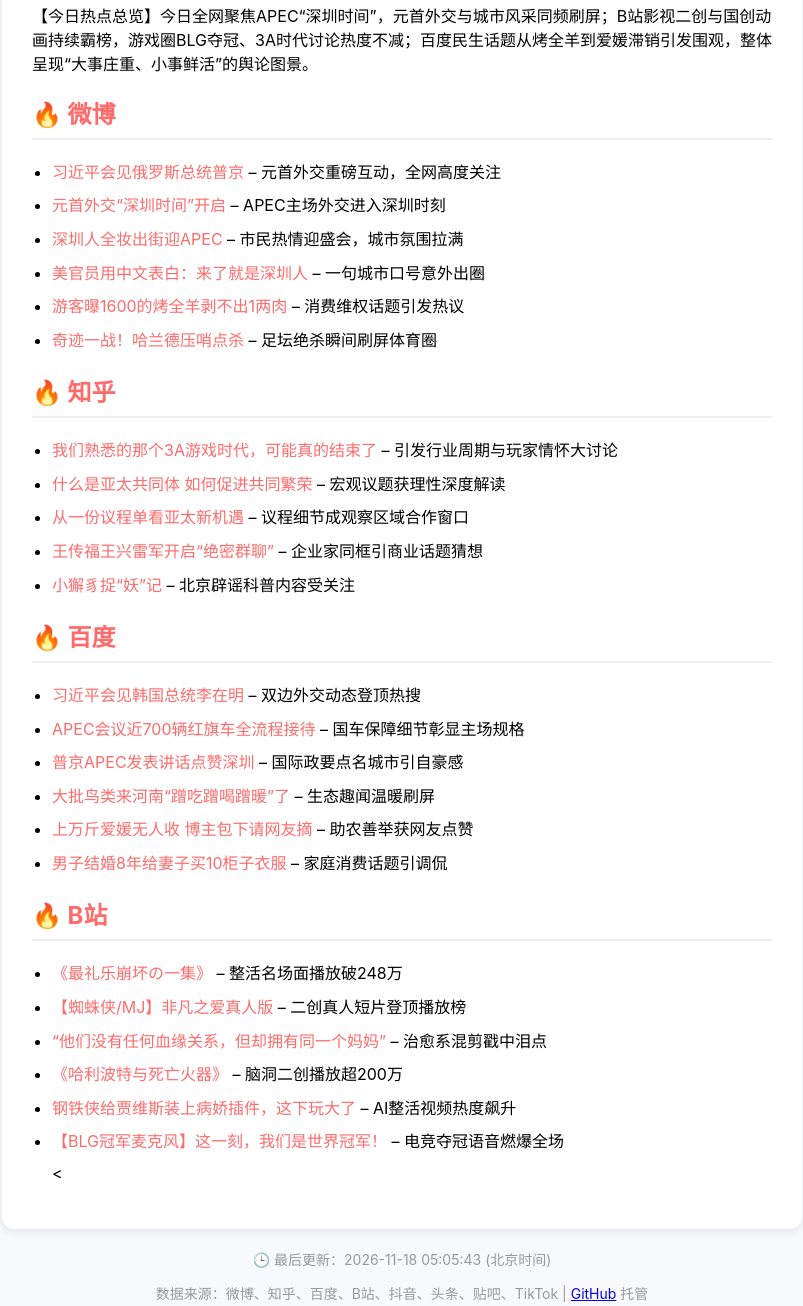
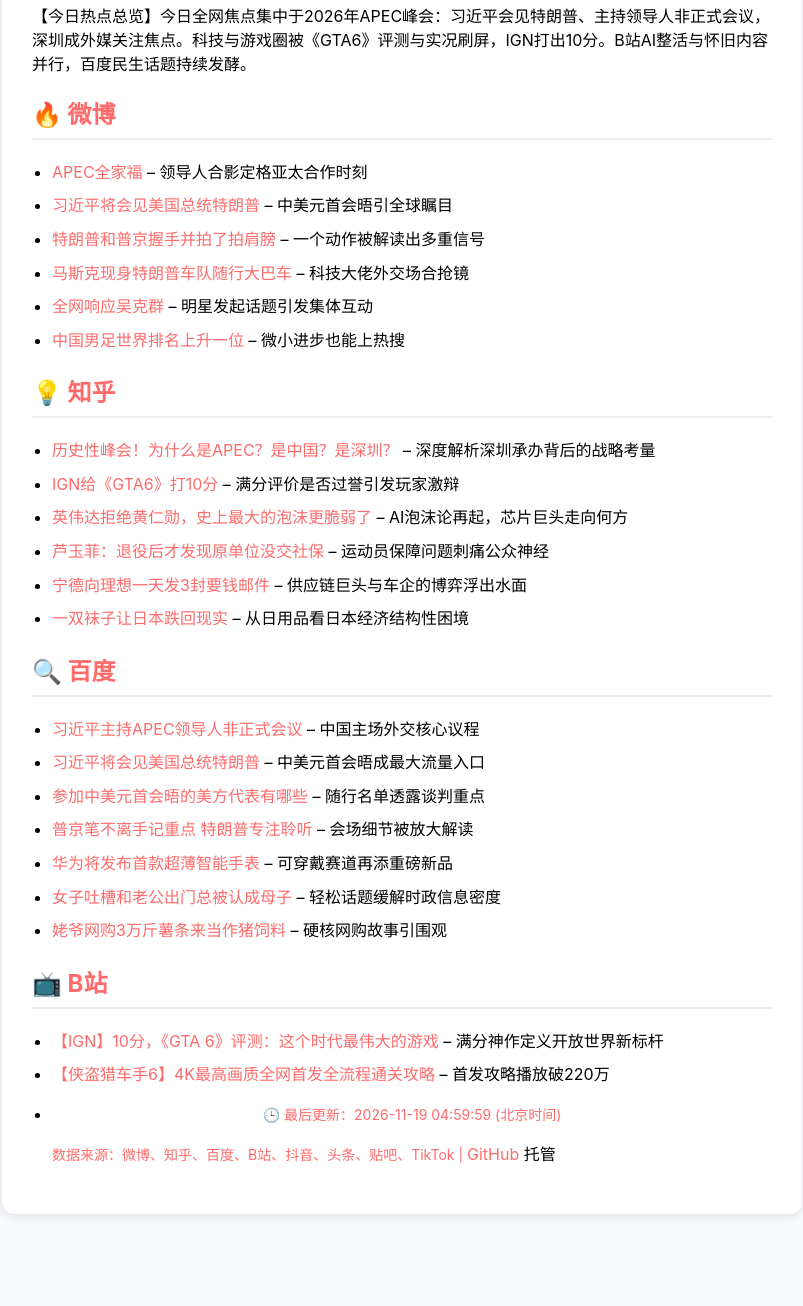
Before and after one commit to hele8406-sketch/daily-trending, a plain HTML site: page docs/index.html in a window 1280 px wide. Shown: the part 223-1529 px from the top of the page, without its empty margins (238-1041 px from the left). After the commit the page ends 1457 px from the top, so only its background shows below. Drawn offline with Linux system fonts and the light colour scheme.

Commit message:
📈 更新热门话题 2026-11-19

```diff
--- a/docs/index.html
+++ b/docs/index.html
@@ -3,7 +3,7 @@
 <head>
   <meta charset="UTF-8">
   <meta name="viewport" content="width=device-width, initial-scale=1.0">
-  <title>每日热门话题 - 2026年11月18日</title>
+  <title>每日热门话题 - 2026年11月19日</title>
   <style>
     body { font-family: -apple-system, BlinkMacSystemFont, "Segoe UI", Roboto, sans-serif; max-width: 800px; margin: 0 auto; padding: 20px; background: #f7f9fc; }
     .header { background: linear-gradient(135deg, #ff6b6b 0%, #feca57 100%); color: white; padding: 30px; border-radius: 12px; margin-bottom: 20px; }
@@ -22,52 +22,50 @@
 <body>
   <div class="header">
     <h1>📈 全网热门话题速览</h1>
-    <p>📅 2026年11月18日 ｜ 基于 DeepSeek 自动整理 ｜ 每日 8:00 更新</p>
+    <p>📅 2026年11月19日 ｜ 基于 DeepSeek 自动整理 ｜ 每日 8:00 更新</p>
   </div>
   <div class="content">
-    <p>【今日热点总览】今日全网聚焦APEC“深圳时间”，元首外交与城市风采同频刷屏；B站影视二创与国创动画持续霸榜，游戏圈BLG夺冠、3A时代讨论热度不减；百度民生话题从烤全羊到爱媛滞销引发围观，整体呈现“大事庄重、小事鲜活”的舆论图景。</p>
+    <p>【今日热点总览】今日全网焦点集中于2026年APEC峰会：习近平会见特朗普、主持领导人非正式会议，深圳成外媒关注焦点。科技与游戏圈被《GTA6》评测与实况刷屏，IGN打出10分。B站AI整活与怀旧内容并行，百度民生话题持续发酵。</p>
 
 <h2>🔥 微博</h2>
 <ul>
-  <li><a href="https://www.baidu.com/s?wd=%E4%B9%A0%E8%BF%91%E5%B9%B3%E4%BC%9A%E8%A7%81%E4%BF%84%E7%BD%97%E6%96%AF%E6%80%BB%E7%BB%9F%E6%99%AE%E4%BA%AC">习近平会见俄罗斯总统普京</a> – 元首外交重磅互动，全网高度关注</li>
-  <li><a href="https://www.baidu.com/s?wd=%E5%85%83%E9%A6%96%E5%A4%96%E4%BA%A4%E2%80%9C%E6%B7%B1%E5%9C%B3%E6%97%B6%E9%97%B4%E2%80%9D%E5%BC%80%E5%90%AF">元首外交“深圳时间”开启</a> – APEC主场外交进入深圳时刻</li>
-  <li><a href="https://www.baidu.com/s?wd=%E6%B7%B1%E5%9C%B3%E4%BA%BA%E5%85%A8%E5%A6%86%E5%87%BA%E8%A1%97%E8%BF%8EAPEC">深圳人全妆出街迎APEC</a> – 市民热情迎盛会，城市氛围拉满</li>
-  <li><a href="https://www.baidu.com/s?wd=%E7%BE%8E%E5%AE%98%E5%91%98%E7%94%A8%E4%B8%AD%E6%96%87%E8%A1%A8%E7%99%BD%EF%BC%9A%E6%9D%A5%E4%BA%86%E5%B0%B1%E6%98%AF%E6%B7%B1%E5%9C%B3%E4%BA%BA">美官员用中文表白：来了就是深圳人</a> – 一句城市口号意外出圈</li>
-  <li><a href="https://www.baidu.com/s?wd=%E6%B8%B8%E5%AE%A2%E6%9B%9D1600%E7%9A%84%E7%83%A4%E5%85%A8%E7%BE%8A%E5%89%A5%E4%B8%8D%E5%87%BA1%E4%B8%A4%E8%82%89">游客曝1600的烤全羊剥不出1两肉</a> – 消费维权话题引发热议</li>
-  <li><a href="https://www.baidu.com/s?wd=%E5%A5%87%E8%BF%B9%E4%B8%80%E6%88%98%EF%BC%81%E5%93%88%E5%85%B0%E5%BE%B7%E5%8E%8B%E5%93%A8%E7%82%B9%E6%9D%80">奇迹一战！哈兰德压哨点杀</a> – 足坛绝杀瞬间刷屏体育圈</li>
+  <li><a href="https://s.weibo.com/weibo?q=APEC%E5%85%A8%E5%AE%B6%E7%A6%8F">APEC全家福</a> – 领导人合影定格亚太合作时刻</li>
+  <li><a href="https://s.weibo.com/weibo?q=%E4%B9%A0%E8%BF%91%E5%B9%B3%E5%B0%86%E4%BC%9A%E8%A7%81%E7%BE%8E%E5%9B%BD%E6%80%BB%E7%BB%9F%E7%89%B9%E6%9C%97%E6%99%AE">习近平将会见美国总统特朗普</a> – 中美元首会晤引全球瞩目</li>
+  <li><a href="https://s.weibo.com/weibo?q=%E7%89%B9%E6%9C%97%E6%99%AE%E5%92%8C%E6%99%AE%E4%BA%AC%E6%8F%A1%E6%89%8B%E5%B9%B6%E6%8B%8D%E4%BA%86%E6%8B%8D%E8%82%A9%E8%86%80">特朗普和普京握手并拍了拍肩膀</a> – 一个动作被解读出多重信号</li>
+  <li><a href="https://s.weibo.com/weibo?q=%E9%A9%AC%E6%96%AF%E5%85%8B%E7%8E%B0%E8%BA%AB%E7%89%B9%E6%9C%97%E6%99%AE%E8%BD%A6%E9%98%9F%E9%9A%8F%E8%A1%8C%E5%A4%A7%E5%B7%B4%E8%BD%A6">马斯克现身特朗普车队随行大巴车</a> – 科技大佬外交场合抢镜</li>
+  <li><a href="https://s.weibo.com/weibo?q=%E5%85%A8%E7%BD%91%E5%93%8D%E5%BA%94%E5%90%B4%E5%85%8B%E7%BE%A4">全网响应吴克群</a> – 明星发起话题引发集体互动</li>
+  <li><a href="https://s.weibo.com/weibo?q=%E4%B8%AD%E5%9B%BD%E7%94%B7%E8%B6%B3%E4%B8%96%E7%95%8C%E6%8E%92%E5%90%8D%E4%B8%8A%E5%8D%87%E4%B8%80%E4%BD%8D">中国男足世界排名上升一位</a> – 微小进步也能上热搜</li>
 </ul>
 
-<h2>🔥 知乎</h2>
+<h2>💡 知乎</h2>
 <ul>
-  <li><a href="https://www.bilibili.com/video/BV1cUsu6ZEYp">我们熟悉的那个3A游戏时代，可能真的结束了</a> – 引发行业周期与玩家情怀大讨论</li>
-  <li><a href="https://www.baidu.com/s?wd=%E4%BB%80%E4%B9%88%E6%98%AF%E4%BA%9A%E5%A4%AA%E5%85%B1%E5%90%8C%E4%BD%93+%E5%A6%82%E4%BD%95%E4%BF%83%E8%BF%9B%E5%85%B1%E5%90%8C%E7%B9%81%E8%8D%A3">什么是亚太共同体 如何促进共同繁荣</a> – 宏观议题获理性深度解读</li>
-  <li><a href="https://www.baidu.com/s?wd=%E4%BB%8E%E4%B8%80%E4%BB%BD%E8%AE%AE%E7%A8%8B%E5%8D%95%E7%9C%8B%E4%BA%9A%E5%A4%AA%E6%96%B0%E6%9C%BA%E9%81%87">从一份议程单看亚太新机遇</a> – 议程细节成观察区域合作窗口</li>
-  <li><a href="https://www.baidu.com/s?wd=%E7%8E%8B%E4%BC%A0%E7%A6%8F%E7%8E%8B%E5%85%B4%E9%9B%B7%E5%86%9B%E5%BC%80%E5%90%AF%E2%80%9C%E7%BB%9D%E5%AF%86%E7%BE%A4%E8%81%8A%E2%80%9D">王传福王兴雷军开启“绝密群聊”</a> – 企业家同框引商业话题猜想</li>
-  <li><a href="https://www.baidu.com/s?wd=%E5%B0%8F%E7%8D%AC%E8%B1%B8%E6%8D%89%E2%80%9C%E5%A6%96%E2%80%9D%E8%AE%B0">小獬豸捉“妖”记</a> – 北京辟谣科普内容受关注</li>
+  <li><a href="https://www.zhihu.com/search?q=APEC%E4%B8%BA%E4%BB%80%E4%B9%88%E9%80%89%E6%B7%B1%E5%9C%B3">历史性峰会！为什么是APEC？是中国？是深圳？</a> – 深度解析深圳承办背后的战略考量</li>
+  <li><a href="https://www.zhihu.com/search?q=GTA6%E8%AF%84%E6%B5%8B">IGN给《GTA6》打10分</a> – 满分评价是否过誉引发玩家激辩</li>
+  <li><a href="https://www.zhihu.com/search?q=%E8%8B%B1%E4%BC%9F%E8%BE%BE%E6%8B%92%E7%BB%9D%E9%BB%84%E4%BB%81%E5%8B%8B">英伟达拒绝黄仁勋，史上最大的泡沫更脆弱了</a> – AI泡沫论再起，芯片巨头走向何方</li>
+  <li><a href="https://www.zhihu.com/search?q=%E8%8A%A6%E7%8E%89%E8%8F%B2%E9%80%80%E5%BD%B9%E5%90%8E%E5%8F%91%E7%8E%B0%E5%8E%9F%E5%8D%95%E4%BD%8D%E6%B2%A1%E4%BA%A4%E7%A4%BE%E4%BF%9D">芦玉菲：退役后才发现原单位没交社保</a> – 运动员保障问题刺痛公众神经</li>
+  <li><a href="https://www.zhihu.com/search?q=%E5%AE%81%E5%BE%B7%E5%90%91%E7%90%86%E6%83%B3%E4%B8%80%E5%A4%A9%E5%8F%913%E5%B0%81%E8%A6%81%E9%92%B1%E9%82%AE%E4%BB%B6">宁德向理想一天发3封要钱邮件</a> – 供应链巨头与车企的博弈浮出水面</li>
+  <li><a href="https://www.zhihu.com/search?q=%E4%B8%80%E5%8F%8C%E8%A2%9C%E5%AD%90%E8%AE%A9%E6%97%A5%E6%9C%AC%E8%B7%8C%E5%9B%9E%E7%8E%B0%E5%AE%9E">一双袜子让日本跌回现实</a> – 从日用品看日本经济结构性困境</li>
 </ul>
 
-<h2>🔥 百度</h2>
+<h2>🔍 百度</h2>
 <ul>
-  <li><a href="https://www.baidu.com/s?wd=%E4%B9%A0%E8%BF%91%E5%B9%B3%E4%BC%9A%E8%A7%81%E9%9F%A9%E5%9B%BD%E6%80%BB%E7%BB%9F%E6%9D%8E%E5%9C%A8%E6%98%8E">习近平会见韩国总统李在明</a> – 双边外交动态登顶热搜</li>
-  <li><a href="https://www.baidu.com/s?wd=APEC%E4%BC%9A%E8%AE%AE%E8%BF%91700%E8%BE%86%E7%BA%A2%E6%97%97%E8%BD%A6%E5%85%A8%E6%B5%81%E7%A8%8B%E6%8E%A5%E5%BE%85">APEC会议近700辆红旗车全流程接待</a> – 国车保障细节彰显主场规格</li>
-  <li><a href="https://www.baidu.com/s?wd=%E6%99%AE%E4%BA%ACAPEC%E5%8F%91%E8%A1%A8%E8%AE%B2%E8%AF%9D%E7%82%B9%E8%B5%9E%E6%B7%B1%E5%9C%B3">普京APEC发表讲话点赞深圳</a> – 国际政要点名城市引自豪感</li>
-  <li><a href="https://www.baidu.com/s?wd=%E5%A4%A7%E6%89%B9%E9%B8%9F%E7%B1%BB%E6%9D%A5%E6%B2%B3%E5%8D%97%E2%80%9C%E8%B9%AD%E5%90%83%E8%B9%AD%E5%96%9D%E8%B9%AD%E6%9A%96%E2%80%9D%E4%BA%86">大批鸟类来河南“蹭吃蹭喝蹭暖”了</a> – 生态趣闻温暖刷屏</li>
-  <li><a href="https://www.baidu.com/s?wd=%E4%B8%8A%E4%B8%87%E6%96%A4%E7%88%B1%E5%AA%9B%E6%97%A0%E4%BA%BA%E6%94%B6+%E5%8D%9A%E4%B8%BB%E5%8C%85%E4%B8%8B%E8%AF%B7%E7%BD%91%E5%8F%8B%E6%91%98">上万斤爱媛无人收 博主包下请网友摘</a> – 助农善举获网友点赞</li>
-  <li><a href="https://www.baidu.com/s?wd=%E7%94%B7%E5%AD%90%E7%BB%93%E5%A9%9A8%E5%B9%B4%E7%BB%99%E5%A6%BB%E5%AD%90%E4%B9%B010%E6%9F%9C%E5%AD%90%E8%A1%A3%E6%9C%8D">男子结婚8年给妻子买10柜子衣服</a> – 家庭消费话题引调侃</li>
+  <li><a href="https://www.baidu.com/s?wd=%E4%B9%A0%E8%BF%91%E5%B9%B3%E4%B8%BB%E6%8C%81APEC%E9%A2%86%E5%AF%BC%E4%BA%BA%E9%9D%9E%E6%AD%A3%E5%BC%8F%E4%BC%9A%E8%AE%AE">习近平主持APEC领导人非正式会议</a> – 中国主场外交核心议程</li>
+  <li><a href="https://www.baidu.com/s?wd=%E4%B9%A0%E8%BF%91%E5%B9%B3%E5%B0%86%E4%BC%9A%E8%A7%81%E7%BE%8E%E5%9B%BD%E6%80%BB%E7%BB%9F%E7%89%B9%E6%9C%97%E6%99%AE">习近平将会见美国总统特朗普</a> – 中美元首会晤成最大流量入口</li>
+  <li><a href="https://www.baidu.com/s?wd=%E5%8F%82%E5%8A%A0%E4%B8%AD%E7%BE%8E%E5%85%83%E9%A6%96%E4%BC%9A%E6%99%A4%E7%9A%84%E7%BE%8E%E6%96%B9%E4%BB%A3%E8%A1%A8%E6%9C%89%E5%93%AA%E4%BA%9B">参加中美元首会晤的美方代表有哪些</a> – 随行名单透露谈判重点</li>
+  <li><a href="https://www.baidu.com/s?wd=%E6%99%AE%E4%BA%AC%E7%AC%94%E4%B8%8D%E7%A6%BB%E6%89%8B%E8%AE%B0%E9%87%8D%E7%82%B9+%E7%89%B9%E6%9C%97%E6%99%AE%E4%B8%93%E6%B3%A8%E8%81%86%E5%90%AC">普京笔不离手记重点 特朗普专注聆听</a> – 会场细节被放大解读</li>
+  <li><a href="https://www.baidu.com/s?wd=%E5%8D%8E%E4%B8%BA%E5%B0%86%E5%8F%91%E5%B8%83%E9%A6%96%E6%AC%BE%E8%B6%85%E8%96%84%E6%99%BA%E8%83%BD%E6%89%8B%E8%A1%A8">华为将发布首款超薄智能手表</a> – 可穿戴赛道再添重磅新品</li>
+  <li><a href="https://www.baidu.com/s?wd=%E5%A5%B3%E5%AD%90%E5%90%90%E6%A7%BD%E5%92%8C%E8%80%81%E5%85%AC%E5%87%BA%E9%97%A8%E6%80%BB%E8%A2%AB%E8%AE%A4%E6%88%90%E6%AF%8D%E5%AD%90">女子吐槽和老公出门总被认成母子</a> – 轻松话题缓解时政信息密度</li>
+  <li><a href="https://www.baidu.com/s?wd=%E5%A7%A5%E7%88%B7%E7%BD%91%E8%B4%AD3%E4%B8%87%E6%96%A4%E8%96%AF%E6%9D%A1%E6%9D%A5%E5%BD%93%E4%BD%9C%E7%8C%AA%E9%A5%B2%E6%96%99">姥爷网购3万斤薯条来当作猪饲料</a> – 硬核网购故事引围观</li>
 </ul>
 
-<h2>🔥 B站</h2>
+<h2>📺 B站</h2>
 <ul>
-  <li><a href="https://www.bilibili.com/video/BV1b2sK6aEJ9">《最礼乐崩坏の一集》</a> – 整活名场面播放破248万</li>
-  <li><a href="https://www.bilibili.com/video/BV1xFs36uEvE">【蜘蛛侠/MJ】非凡之爱真人版</a> – 二创真人短片登顶播放榜</li>
-  <li><a href="https://www.bilibili.com/video/BV12MsK6tEV1">“他们没有任何血缘关系，但却拥有同一个妈妈”</a> – 治愈系混剪戳中泪点</li>
-  <li><a href="https://www.bilibili.com/video/BV1v8sP6vEiq">《哈利波特与死亡火器》</a> – 脑洞二创播放超200万</li>
-  <li><a href="https://www.bilibili.com/video/BV1fDsu6xEyA">钢铁侠给贾维斯装上病娇插件，这下玩大了</a> – AI整活视频热度飙升</li>
-  <li><a href="https://www.bilibili.com/video/BV1JNsr67EbT">【BLG冠军麦克风】这一刻，我们是世界冠军！</a> – 电竞夺冠语音燃爆全场</li>
-  <
+  <li><a href="https://www.bilibili.com/video/BV1WMsm6zEfn">【IGN】10分，《GTA 6》评测：这个时代最伟大的游戏</a> – 满分神作定义开放世界新标杆</li>
+  <li><a href="https://www.bilibili.com/video/BV1NDsS6UE8D">【侠盗猎车手6】4K最高画质全网首发全流程通关攻略</a> – 首发攻略播放破220万</li>
+  <li><a href="https://www.bilib
   </div>
   <div class="footer">
-    <p>🕒 最后更新：2026-11-18 05:05:43 (北京时间)</p>
+    <p>🕒 最后更新：2026-11-19 04:59:59 (北京时间)</p>
     <p>数据来源：微博、知乎、百度、B站、抖音、头条、贴吧、TikTok | <a href="https://github.com">GitHub</a> 托管</p>
   </div>
 </body>
```
